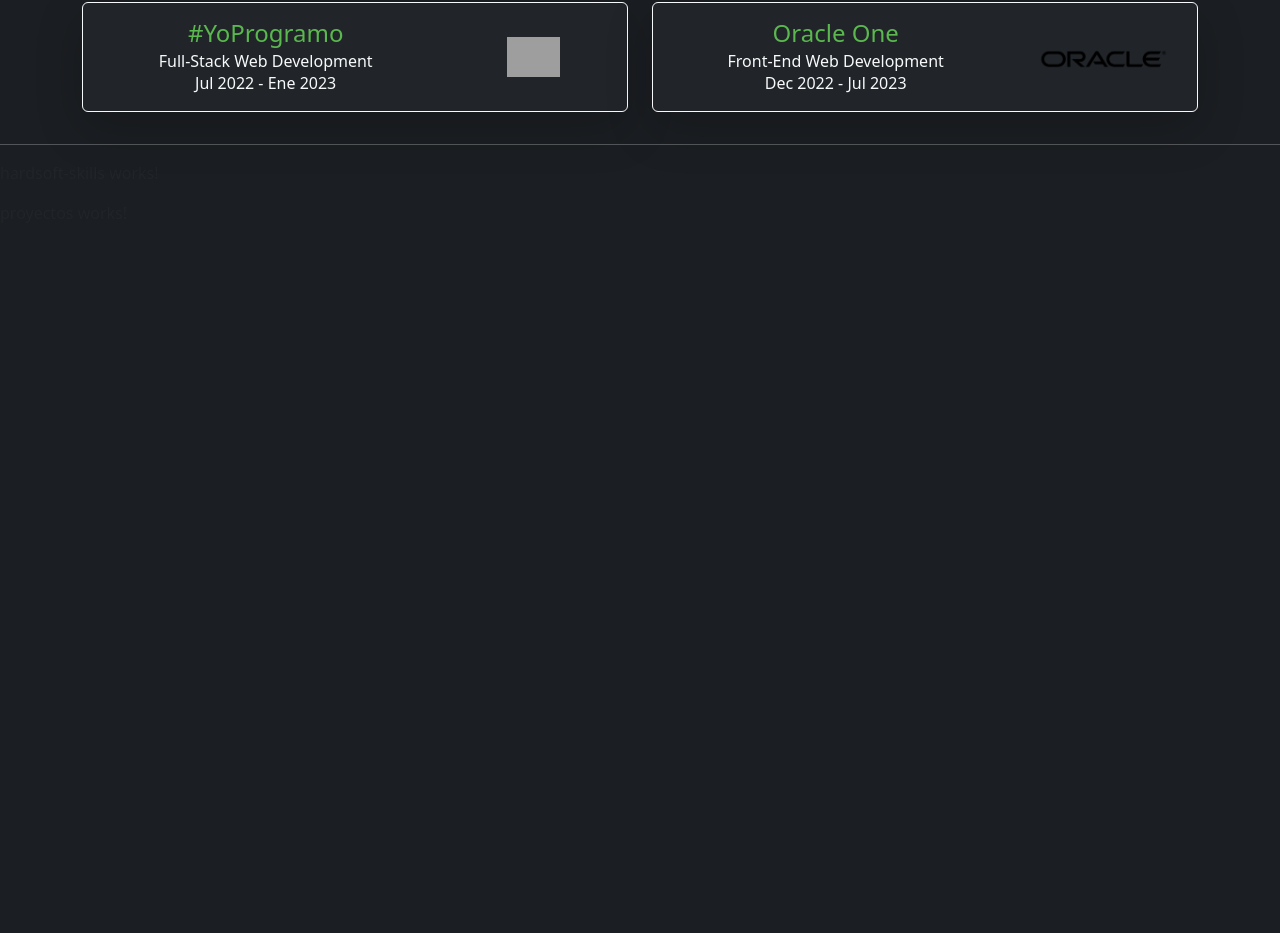
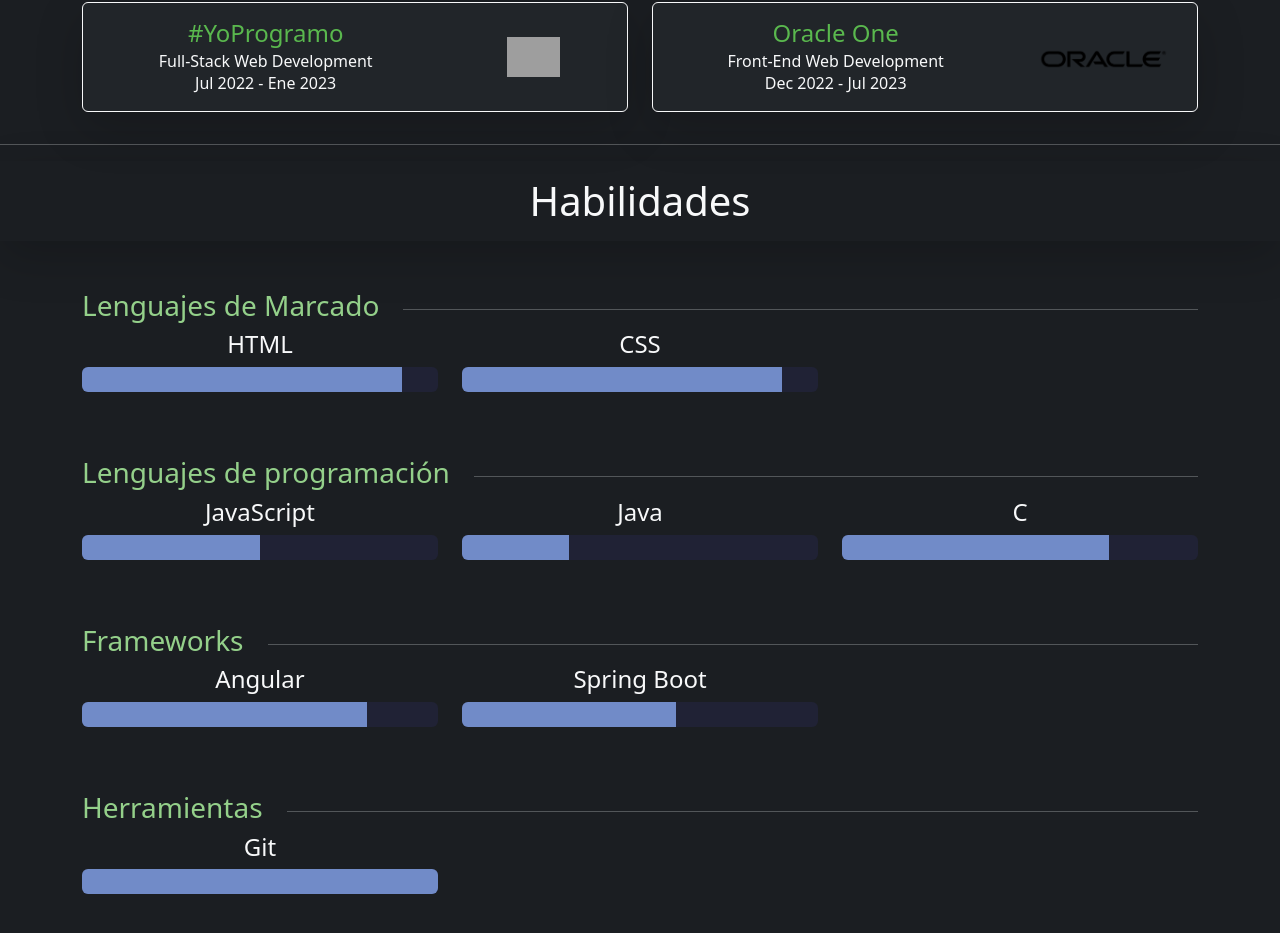
Before and after one commit to tsuramii/portfolio-frontEnd, an Angular app: page / in a window 1280 px wide. Shown: the part 1562-2495 px from the top of the page. Before the commit the page ends 1803 px from the top, so only its background shows below. Built offline with nearby package versions, Linux system fonts and the light colour scheme; grey boxes are pictures that could not be loaded.

Commit message:
adds skill section with progress bars

```diff
--- a/src/app/components/hardsoft-skills/hardsoft-skills.component.css
+++ b/src/app/components/hardsoft-skills/hardsoft-skills.component.css
@@ -0,0 +1,11 @@
+.progress {
+  background-color: #202235;
+}
+
+.progress-bar {
+  background-color: #718bc8;
+}
+
+h3 {
+  color: #94d08a;
+}
--- a/src/app/components/hardsoft-skills/hardsoft-skills.component.html
+++ b/src/app/components/hardsoft-skills/hardsoft-skills.component.html
@@ -1 +1,115 @@
-<p>hardsoft-skills works!</p>
+<!-- Habilidades -->
+<h1 class="section-heading text-center shadow-lg p-3 mb-5 text-light">Habilidades</h1>
+<section class="habilidades container mt-5 text-light">
+    <div class="row">
+        <!-- Lenguajes de marcado -->
+        <div class="col-12 mb-5">
+            <div class="row d-flex align-items-center">
+                <div class="col-auto align-self-center w-auto">
+                    <h3>Lenguajes de Marcado</h3>
+                </div>
+                <div class="col">
+                    <hr class="w-100 mr-2">
+                </div>
+            </div>
+            <div class="row">
+                <div class="col-6 col-md-4 text-center mb-3">
+                    <h4>HTML</h4>
+                    <div class="progress" style="height: 25px;">
+                        <div class="progress-bar" role="progressbar" style="width: 90%" aria-valuenow="90"
+                            aria-valuemin="0" aria-valuemax="100"></div>
+                    </div>
+                </div>
+                <div class="col-6 col-md-4 text-center mb-3">
+                    <h4>CSS</h4>
+                    <div class="progress" style="height: 25px;">
+                        <div class="progress-bar" role="progressbar" style="width: 90%" aria-valuenow="90"
+                            aria-valuemin="0" aria-valuemax="100"></div>
+                    </div>
+                </div>
+            </div>
+        </div>
+        <!-- Lenguajes de programación -->
+        <div class="col-12 mb-5">
+            <div class="row d-flex align-items-center">
+                <div class="col-auto align-self-center w-auto">
+                    <h3>Lenguajes de programación</h3>
+                </div>
+                <div class="col">
+                    <hr class="w-100 mr-2">
+                </div>
+            </div>
+            <div class="row">
+                <div class="col-6 col-md-4 text-center mb-3">
+                    <h4>JavaScript</h4>
+                    <div class="progress" style="height: 25px;">
+                        <div class="progress-bar" role="progressbar" style="width: 50%" aria-valuenow="50"
+                            aria-valuemin="0" aria-valuemax="100"></div>
+                    </div>
+                </div>
+
+                <div class="col-6 col-md-4 text-center mb-3">
+                    <h4>Java</h4>
+                    <div class="progress" style="height: 25px;">
+                        <div class="progress-bar" role="progressbar" style="width: 30%" aria-valuenow="30"
+                            aria-valuemin="0" aria-valuemax="100"></div>
+                    </div>
+                </div>
+                <div class="col-6 col-md-4 text-center mb-3">
+                    <h4>C</h4>
+                    <div class="progress" style="height: 25px;">
+                        <div class="progress-bar" role="progressbar" style="width: 75%" aria-valuenow="75"
+                            aria-valuemin="0" aria-valuemax="100"></div>
+                    </div>
+                </div>
+            </div>
+        </div>
+        <!-- Frameworks -->
+        <div class="col-12 mb-5">
+            <div class="row d-flex align-items-center">
+                <div class="col-auto align-self-center w-auto">
+                    <h3>Frameworks</h3>
+                </div>
+                <div class="col">
+                    <hr class="w-100 mr-2">
+                </div>
+            </div>
+            <div class="row">
+                <div class="col-6 col-md-4 text-center mb-3">
+                    <h4>Angular</h4>
+                    <div class="progress" style="height: 25px;">
+                        <div class="progress-bar" role="progressbar" style="width: 80%" aria-valuenow="80"
+                            aria-valuemin="0" aria-valuemax="100"></div>
+                    </div>
+                </div>
+                <div class="col-6 col-md-4 text-center mb-3">
+                    <h4>Spring Boot</h4>
+                    <div class="progress" style="height: 25px;">
+                        <div class="progress-bar" role="progressbar" style="width: 60%" aria-valuenow="60"
+                            aria-valuemin="0" aria-valuemax="100"></div>
+                    </div>
+                </div>
+            </div>
+        </div>
+        <!-- Herramientas -->
+        <div class="col-12 mb-5">
+            <div class="row d-flex align-items-center">
+                <div class="col-auto align-self-center w-auto">
+                    <h3>Herramientas</h3>
+                </div>
+                <div class="col">
+                    <hr class="w-100 mr-2">
+                </div>
+            </div>
+            <div class="row">
+                <div class="col-6 col-md-4 text-center mb-3">
+                    <h4>Git</h4>
+                    <div class="progress" style="height: 25px;">
+                        <div class="progress-bar" role="progressbar" style="width: 100%" aria-valuenow="100"
+                            aria-valuemin="0" aria-valuemax="100"></div>
+                    </div>
+                </div>
+            </div>
+        </div>
+    </div>
+</section>
```
